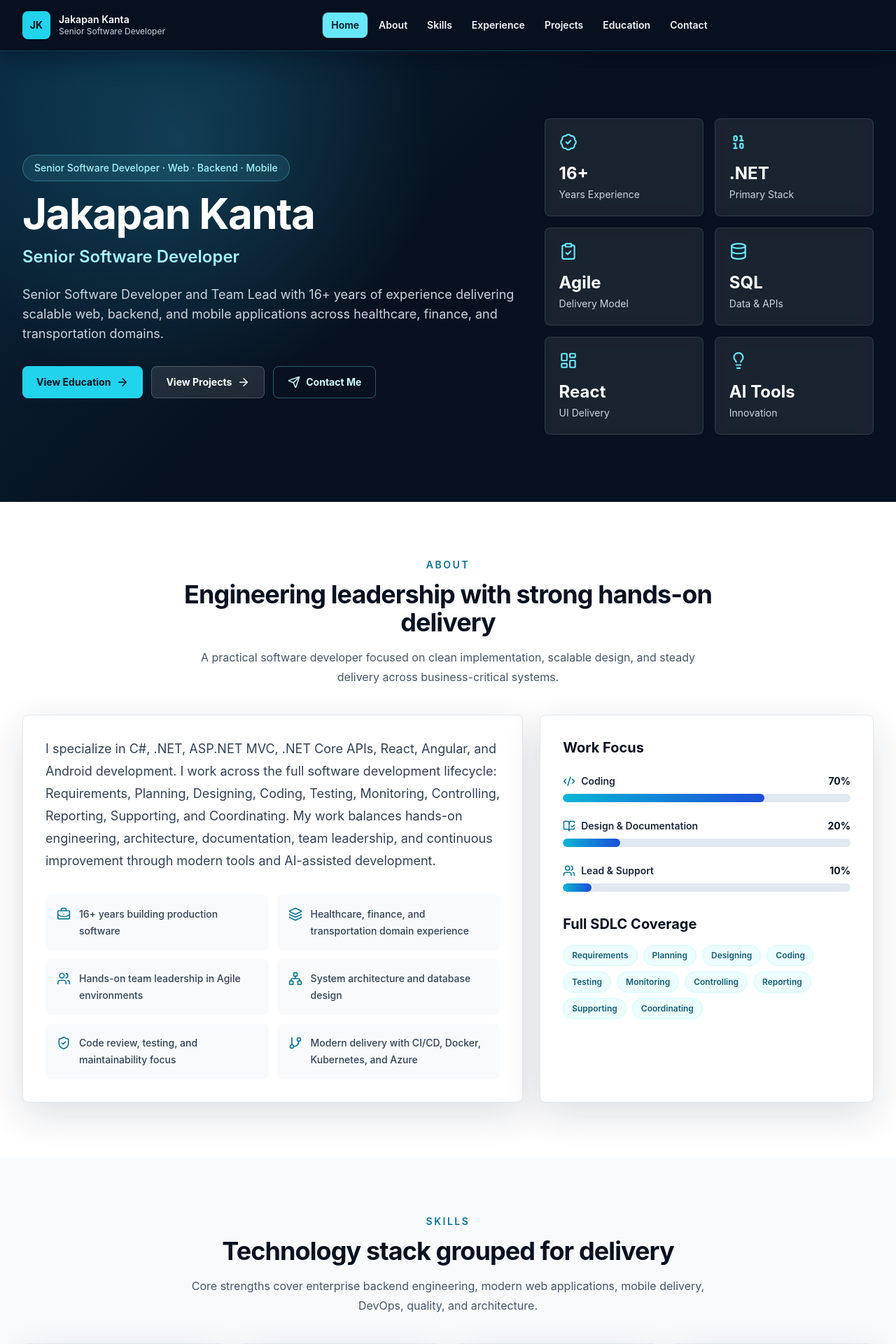
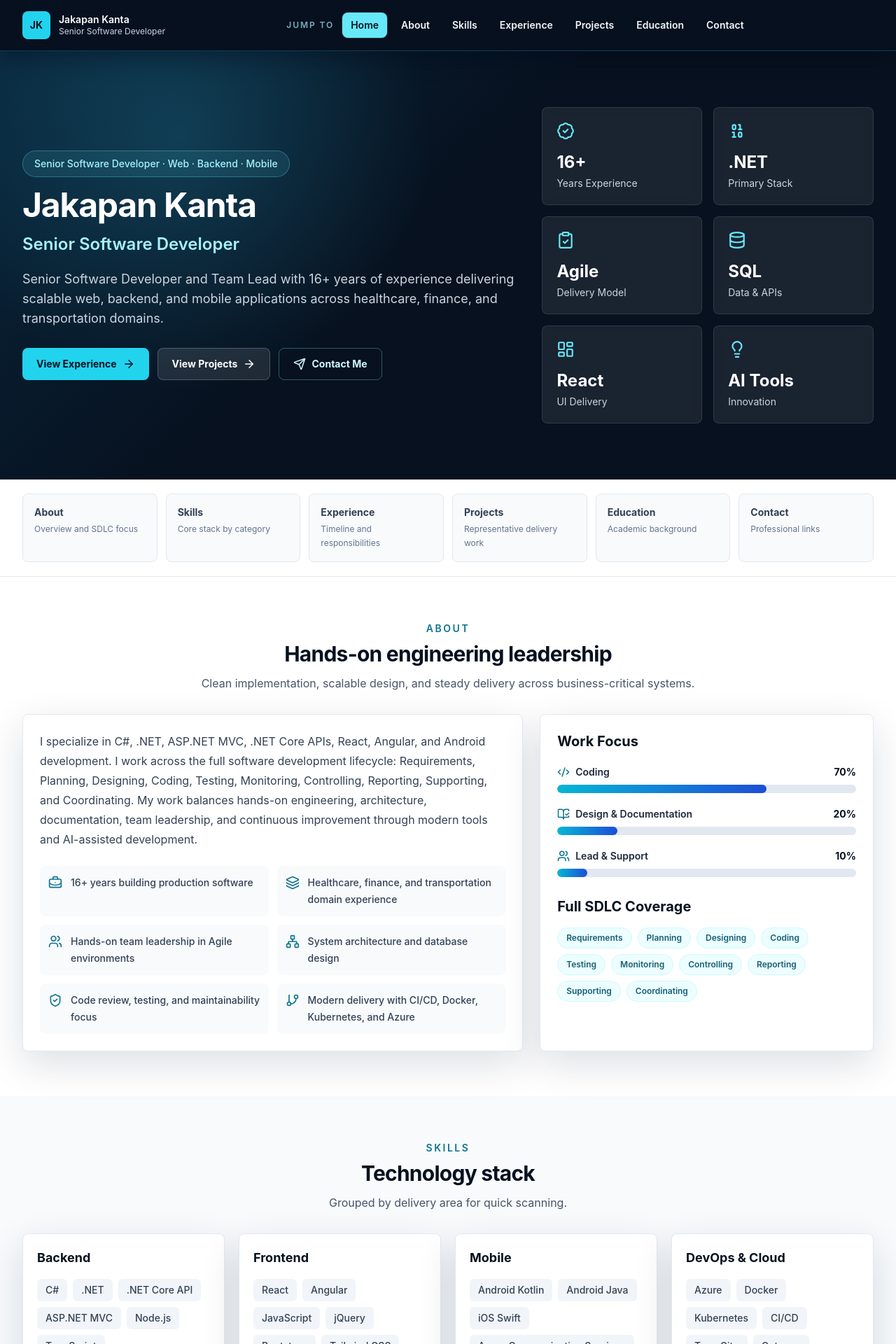
Before and after one commit to Ligerking007/JakapanK-Portfolio, a React (Vite) app: page / in a window 1280 px wide. Shown: the top 1920 px of the page at 70% size. Built offline with nearby package versions, Linux system fonts and the light colour scheme.

Commit message:
Compact single-page layout and navigation

```diff
--- a/src/App.tsx
+++ b/src/App.tsx
@@ -29,6 +29,15 @@ const navigation = [
   { label: 'Projects', href: '#projects' },
   { label: 'Education', href: '#education' },
   { label: 'Contact', href: '#contact' },
+];
+
+const sectionSummaries = [
+  { label: 'About', href: '#about', description: 'Overview and SDLC focus' },
+  { label: 'Skills', href: '#skills', description: 'Core stack by category' },
+  { label: 'Experience', href: '#experience', description: 'Timeline and responsibilities' },
+  { label: 'Projects', href: '#projects', description: 'Representative delivery work' },
+  { label: 'Education', href: '#education', description: 'Academic background' },
+  { label: 'Contact', href: '#contact', description: 'Professional links' },
 ];
 
 const fadeUp: Variants = {
@@ -92,6 +101,7 @@ function App() {
       <Header activeSection={activeSection} isMenuOpen={isMenuOpen} setIsMenuOpen={setIsMenuOpen} />
       <main>
         <Hero />
+        <SectionNavigator activeSection={activeSection} />
         <About />
         <Skills />
         <Experience />
@@ -124,7 +134,8 @@ function Header({ activeSection, isMenuOpen, setIsMenuOpen }: HeaderProps) {
           </span>
         </a>
 
-        <div className="hidden items-center gap-1 lg:flex">
+        <div className="hidden items-center gap-2 lg:flex">
+          <span className="mr-1 text-xs font-semibold uppercase tracking-[0.16em] text-cyan-200/70">Jump to</span>
           {navigation.map((item) => (
             <NavLink key={item.href} item={item} activeSection={activeSection} />
           ))}
@@ -209,19 +220,19 @@ function Hero() {
   return (
     <section id="top" className="relative overflow-hidden bg-navy-950">
       <div className="absolute inset-0 bg-[radial-gradient(circle_at_20%_20%,rgba(56,213,255,0.18),transparent_32%),linear-gradient(135deg,rgba(14,165,233,0.14),transparent_45%)]" />
-      <div className="relative mx-auto grid max-w-7xl gap-10 px-4 py-20 sm:px-6 md:grid-cols-[1.2fr_0.8fr] md:items-center lg:px-8 lg:py-24">
+      <div className="relative mx-auto grid max-w-7xl gap-8 px-4 py-14 sm:px-6 md:grid-cols-[1.2fr_0.8fr] md:items-center lg:px-8 lg:py-20">
         <motion.div initial="hidden" animate="visible" variants={staggerContainer}>
           <p className="mb-4 inline-flex rounded-full border border-cyan-300/30 bg-cyan-300/10 px-4 py-2 text-sm font-medium text-cyan-200">
             Senior Software Developer · Web · Backend · Mobile
           </p>
-          <motion.h1 variants={fadeUp} transition={motionSettings.transition} className="max-w-4xl text-4xl font-bold tracking-tight text-white sm:text-5xl lg:text-6xl">
+          <motion.h1 variants={fadeUp} transition={motionSettings.transition} className="max-w-4xl text-4xl font-bold tracking-tight text-white sm:text-5xl">
             {profile.name}
           </motion.h1>
           <motion.p variants={fadeUp} transition={motionSettings.transition} className="mt-4 text-xl font-semibold text-cyan-200 sm:text-2xl">{profile.role}</motion.p>
-          <motion.p variants={fadeUp} transition={motionSettings.transition} className="mt-6 max-w-3xl text-base leading-8 text-slate-300 sm:text-lg">{profile.summary}</motion.p>
-          <motion.div variants={fadeUp} transition={motionSettings.transition} className="mt-8 flex flex-col gap-3 sm:flex-row">
-            <a className="btn-primary" href="#education">
-              View Education
+          <motion.p variants={fadeUp} transition={motionSettings.transition} className="mt-5 max-w-3xl text-base leading-7 text-slate-300 sm:text-lg">{profile.summary}</motion.p>
+          <motion.div variants={fadeUp} transition={motionSettings.transition} className="mt-7 flex flex-col gap-3 sm:flex-row">
+            <a className="btn-primary" href="#experience">
+              View Experience
               <ArrowRight size={18} />
             </a>
             <a className="btn-secondary" href="#projects">
@@ -255,6 +266,41 @@ function Hero() {
   );
 }
 
+function SectionNavigator({ activeSection }: { activeSection: string }) {
+  const motionSettings = useMotionSettings();
+
+  return (
+    <section className="border-b border-slate-200 bg-white py-5">
+      <motion.div
+        {...motionSettings}
+        variants={staggerContainer}
+        className="mx-auto grid max-w-7xl gap-3 px-4 sm:grid-cols-2 sm:px-6 lg:grid-cols-6 lg:px-8"
+      >
+        {sectionSummaries.map((item) => {
+          const isActive = activeSection === item.href.replace('#', '');
+
+          return (
+            <motion.a
+              key={item.href}
+              href={item.href}
+              variants={fadeUp}
+              transition={motionSettings.transition}
+              className={`rounded-lg border p-4 transition hover:-translate-y-0.5 ${
+                isActive
+                  ? 'border-cyan-300 bg-cyan-50 text-navy-950 shadow-sm'
+                  : 'border-slate-200 bg-slate-50 text-slate-700 hover:border-cyan-200 hover:bg-white'
+              }`}
+            >
+              <span className="block text-sm font-bold">{item.label}</span>
+              <span className="mt-1 block text-xs leading-5 text-slate-500">{item.description}</span>
+            </motion.a>
+          );
+        })}
+      </motion.div>
+    </section>
+  );
+}
+
 function SectionHeading({
   eyebrow,
   title,
@@ -269,10 +315,10 @@ function SectionHeading({
   const isDark = tone === 'dark';
 
   return (
-    <div className="mx-auto mb-10 max-w-3xl text-center">
+    <div className="mx-auto mb-8 max-w-3xl text-center">
       <p className={`text-sm font-semibold uppercase tracking-[0.18em] ${isDark ? 'text-cyan-300' : 'text-cyan-700'}`}>{eyebrow}</p>
-      <h2 className={`mt-3 text-3xl font-bold tracking-tight sm:text-4xl ${isDark ? 'text-white' : 'text-navy-950'}`}>{title}</h2>
-      {description && <p className={`mt-4 text-base leading-7 ${isDark ? 'text-slate-300' : 'text-slate-600'}`}>{description}</p>}
+      <h2 className={`mt-2 text-2xl font-bold tracking-tight sm:text-3xl ${isDark ? 'text-white' : 'text-navy-950'}`}>{title}</h2>
+      {description && <p className={`mt-3 text-sm leading-6 sm:text-base ${isDark ? 'text-slate-300' : 'text-slate-600'}`}>{description}</p>}
     </div>
   );
 }
@@ -284,24 +330,24 @@ function About() {
     <section id="about" className="section bg-white">
       <SectionHeading
         eyebrow="About"
-        title="Engineering leadership with strong hands-on delivery"
-        description="A practical software developer focused on clean implementation, scalable design, and steady delivery across business-critical systems."
+        title="Hands-on engineering leadership"
+        description="Clean implementation, scalable design, and steady delivery across business-critical systems."
       />
       <motion.div {...motionSettings} variants={staggerContainer} className="mx-auto grid max-w-7xl gap-6 px-4 sm:px-6 lg:grid-cols-[1.2fr_0.8fr] lg:px-8">
-        <motion.div variants={fadeUp} transition={motionSettings.transition} className="card p-6 sm:p-8">
-          <p className="text-lg leading-8 text-slate-700">{profile.about}</p>
-          <div className="mt-8 grid gap-3 sm:grid-cols-2">
+        <motion.div variants={fadeUp} transition={motionSettings.transition} className="card p-5 sm:p-6">
+          <p className="leading-7 text-slate-700">{profile.about}</p>
+          <div className="mt-6 grid gap-3 sm:grid-cols-2">
             {strengths.map((strength) => (
-              <div key={strength.label} className="flex items-start gap-3 rounded-lg bg-slate-50 p-4">
+              <div key={strength.label} className="flex items-start gap-3 rounded-lg bg-slate-50 p-3">
                 <strength.icon className="mt-0.5 shrink-0 text-cyan-700" size={20} />
                 <span className="text-sm font-medium leading-6 text-slate-700">{strength.label}</span>
               </div>
             ))}
           </div>
         </motion.div>
-        <motion.div variants={fadeUp} transition={motionSettings.transition} className="card p-6 sm:p-8">
+        <motion.div variants={fadeUp} transition={motionSettings.transition} className="card p-5 sm:p-6">
           <h3 className="text-xl font-bold text-navy-950">Work Focus</h3>
-          <div className="mt-6 space-y-6">
+          <div className="mt-5 space-y-5">
             {focusItems.map((item) => (
               <div key={item.label}>
                 <div className="mb-2 flex items-center justify-between gap-3">
@@ -317,7 +363,7 @@ function About() {
               </div>
             ))}
           </div>
-          <h3 className="mt-8 text-xl font-bold text-navy-950">Full SDLC Coverage</h3>
+          <h3 className="mt-7 text-xl font-bold text-navy-950">Full SDLC Coverage</h3>
           <div className="mt-4 flex flex-wrap gap-2">
             {lifecycle.map((item) => (
               <span key={item} className="rounded-full border border-cyan-100 bg-cyan-50 px-3 py-1.5 text-xs font-semibold text-cyan-800">
@@ -338,12 +384,12 @@ function Skills() {
     <section id="skills" className="section bg-slate-50">
       <SectionHeading
         eyebrow="Skills"
-        title="Technology stack grouped for delivery"
-        description="Core strengths cover enterprise backend engineering, modern web applications, mobile delivery, DevOps, quality, and architecture."
+        title="Technology stack"
+        description="Grouped by delivery area for quick scanning."
       />
       <motion.div {...motionSettings} variants={staggerContainer} className="mx-auto grid max-w-7xl gap-5 px-4 sm:grid-cols-2 sm:px-6 lg:grid-cols-4 lg:px-8">
         {skillCategories.map((category) => (
-          <motion.div key={category.title} variants={fadeUp} transition={motionSettings.transition} className="card p-6">
+          <motion.div key={category.title} variants={fadeUp} transition={motionSettings.transition} className="card p-5">
             <h3 className="text-lg font-bold text-navy-950">{category.title}</h3>
             <div className="mt-4 flex flex-wrap gap-2">
               {category.skills.map((skill) => (
@@ -366,8 +412,8 @@ function Experience() {
     <section id="experience" className="section bg-white">
       <SectionHeading
         eyebrow="Experience"
-        title="Timeline of enterprise software delivery"
-        description="More than 16 years of development experience across healthcare, leasing, and transportation technology."
+        title="Enterprise software timeline"
+        description="16+ years across healthcare, leasing, and transportation technology."
       />
       <div className="mx-auto max-w-5xl px-4 sm:px-6 lg:px-8">
         <div className="relative border-l-2 border-cyan-100 pl-6 sm:pl-8">
@@ -379,7 +425,7 @@ function Experience() {
               className="relative mb-8 last:mb-0"
             >
               <span className="absolute -left-[34px] top-2 h-4 w-4 rounded-full border-4 border-white bg-cyan-500 shadow" />
-              <div className="card p-6 sm:p-7">
+              <div className="card p-5 sm:p-6">
                 <div className="flex flex-col gap-3 sm:flex-row sm:items-start sm:justify-between">
                   <div>
                     <p className="text-sm font-semibold text-cyan-700">{item.period}</p>
@@ -388,9 +434,9 @@ function Experience() {
                   </div>
                   <p className="rounded-full bg-slate-100 px-3 py-1.5 text-xs font-semibold text-slate-600">{item.location}</p>
                 </div>
-                <p className="mt-4 text-sm font-semibold text-slate-500">{item.business}</p>
-                <p className="mt-3 leading-7 text-slate-700">{item.summary}</p>
-                <div className="mt-5 flex flex-wrap gap-2">
+                <p className="mt-3 text-sm font-semibold text-slate-500">{item.business}</p>
+                <p className="mt-2 text-sm leading-6 text-slate-700 sm:text-base">{item.summary}</p>
+                <div className="mt-4 flex flex-wrap gap-2">
                   {item.technologies.map((tech) => (
                     <span key={tech} className="rounded-full bg-blue-50 px-3 py-1 text-xs font-semibold text-blue-800">
                       {tech}
@@ -413,8 +459,8 @@ function Projects() {
     <section id="projects" className="section bg-navy-950 text-white">
       <SectionHeading
         eyebrow="Projects"
-        title="Representative project work"
-        description="Examples aligned with healthcare communication, AI-assisted quality improvement, and enterprise service engineering."
+        title="Representative projects"
+        description="Healthcare communication, AI-assisted quality, and enterprise service delivery."
         tone="dark"
       />
       <motion.div {...motionSettings} variants={staggerContainer} className="mx-auto grid max-w-7xl gap-5 px-4 sm:px-6 lg:grid-cols-2 lg:px-8">
@@ -424,12 +470,12 @@ function Projects() {
             variants={fadeUp}
             transition={motionSettings.transition}
             whileHover={{ y: -5 }}
-            className="rounded-lg border border-white/10 bg-white/[0.08] p-6 shadow-card transition hover:bg-white/[0.12]"
+            className="rounded-lg border border-white/10 bg-white/[0.08] p-5 shadow-card transition hover:bg-white/[0.12]"
           >
             <project.icon className="text-cyan-300" size={30} />
-            <h3 className="mt-5 text-xl font-bold text-white">{project.title}</h3>
-            <p className="mt-3 leading-7 text-slate-300">{project.description}</p>
-            <p className="mt-4 rounded-lg border border-cyan-300/20 bg-cyan-300/10 p-4 text-sm font-medium leading-6 text-cyan-100">
+            <h3 className="mt-4 text-xl font-bold text-white">{project.title}</h3>
+            <p className="mt-2 text-sm leading-6 text-slate-300 sm:text-base">{project.description}</p>
+            <p className="mt-4 rounded-lg border border-cyan-300/20 bg-cyan-300/10 p-3 text-sm font-medium leading-6 text-cyan-100">
               {project.impact}
             </p>
             <div className="mt-5 flex flex-wrap gap-2">
@@ -454,12 +500,12 @@ function Education() {
       <SectionHeading
         eyebrow="Education"
         title="Academic background"
-        description="Formal education in information technology management and software-focused IT foundations."
+        description="Information technology management and software-focused foundations."
       />
       <motion.div {...motionSettings} variants={staggerContainer} className="mx-auto max-w-5xl px-4 sm:px-6 lg:px-8">
         <div className="grid gap-5 md:grid-cols-2">
           {education.map((item) => (
-            <motion.div key={item.school} variants={fadeUp} transition={motionSettings.transition} className="card p-6">
+            <motion.div key={item.school} variants={fadeUp} transition={motionSettings.transition} className="card p-5">
               <p className="text-sm font-semibold text-cyan-700">{item.period}</p>
               <h3 className="mt-2 text-lg font-bold text-navy-950">{item.school}</h3>
               <p className="mt-2 font-medium text-slate-700">{item.degree}</p>
@@ -479,8 +525,8 @@ function Contact() {
     <section id="contact" className="section bg-slate-50">
       <SectionHeading
         eyebrow="Contact"
-        title="Connect for senior developer opportunities"
-        description="Available for conversations about enterprise software delivery, healthcare technology, .NET engineering, team leadership, and AI-assisted development workflows."
+        title="Connect"
+        description="Enterprise software delivery, healthcare technology, .NET engineering, team leadership, and AI-assisted workflows."
       />
       <motion.div {...motionSettings} variants={staggerContainer} className="mx-auto grid max-w-4xl gap-4 px-4 sm:px-6 md:grid-cols-3 lg:px-8">
         <motion.a variants={fadeUp} transition={motionSettings.transition} className="contact-card" href={profile.linkedin} target="_blank" rel="noreferrer">
--- a/src/styles.css
+++ b/src/styles.css
@@ -20,7 +20,7 @@
 
 @layer components {
   .section {
-    @apply scroll-mt-20 px-0 py-16 sm:py-20;
+    @apply scroll-mt-20 px-0 py-12 sm:py-16;
   }
 
   .card {
```
